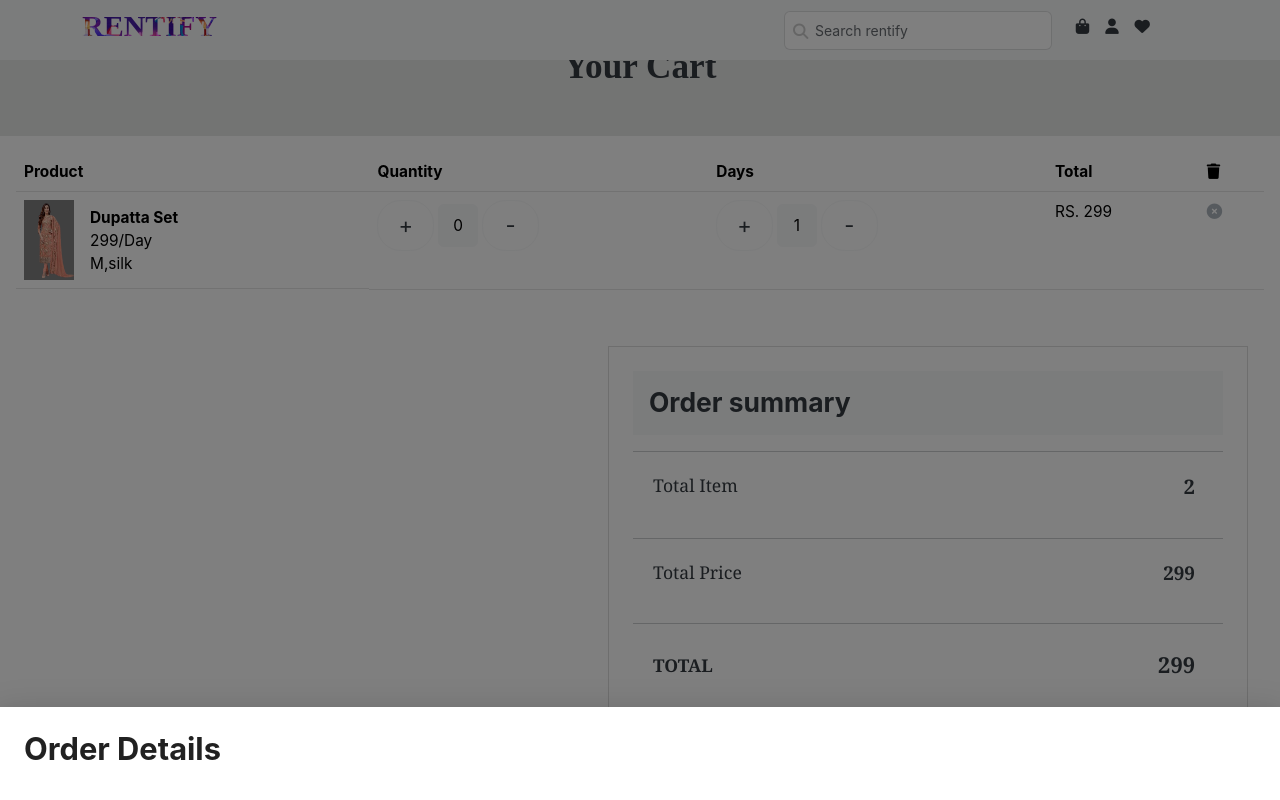
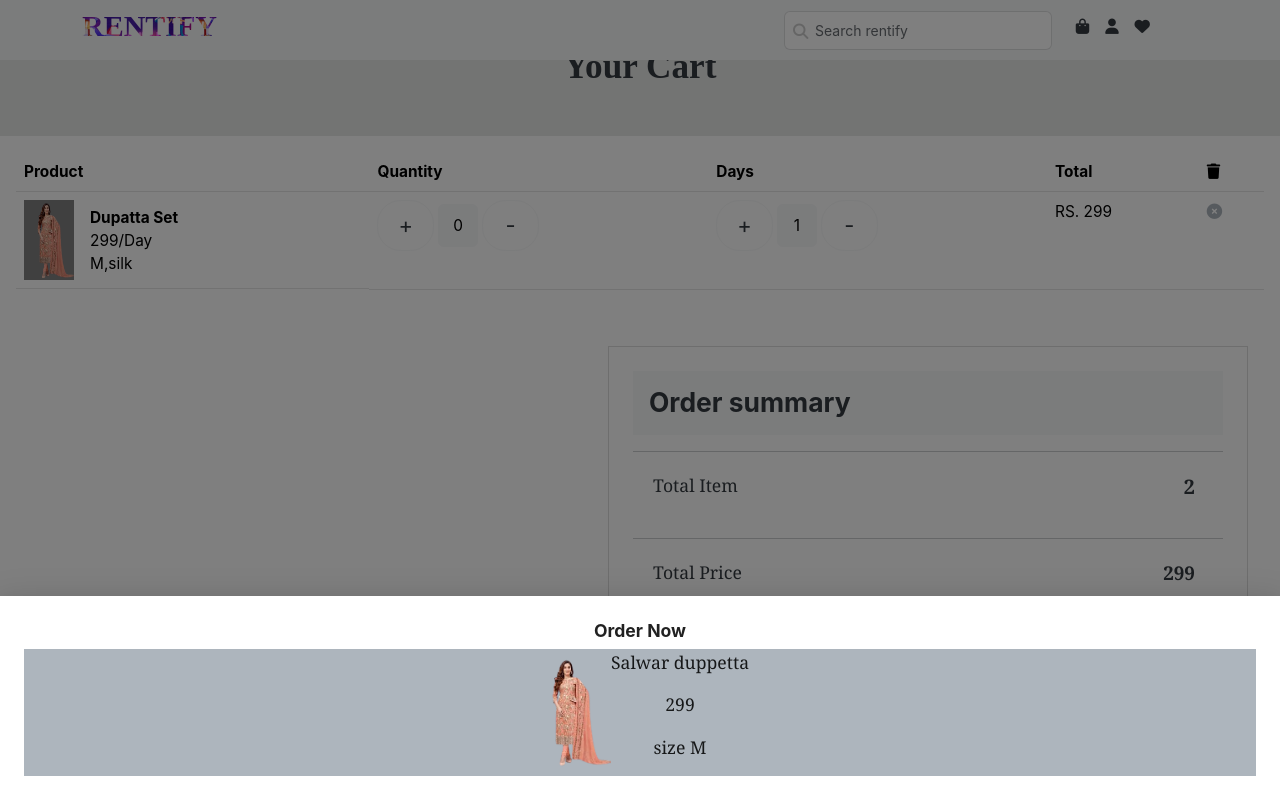
Before and after one commit to Naajiya/Rentify, a React (Vite) app: page /cart in a window 1280 px wide. Both pictures are taken after a click on the button "OPEN BOTTOM DRAWER". Shown: the part 50-850 px from the top of the page. Built offline with nearby package versions, Linux system fonts and the light colour scheme.

Commit message:
code updated

```diff
--- a/src/components/BottomDrawer.jsx
+++ b/src/components/BottomDrawer.jsx
@@ -2,14 +2,8 @@ import * as React from 'react';
 import Box from '@mui/material/Box';
 import Drawer from '@mui/material/Drawer';
 import Button from '@mui/material/Button';
-import List from '@mui/material/List';
-import Divider from '@mui/material/Divider';
-import ListItem from '@mui/material/ListItem';
-import ListItemButton from '@mui/material/ListItemButton';
-import ListItemIcon from '@mui/material/ListItemIcon';
-import ListItemText from '@mui/material/ListItemText';
-import InboxIcon from '@mui/icons-material/MoveToInbox';
-import MailIcon from '@mui/icons-material/Mail';
+
+import chrdar from '../assets/chrdar2.png'
 
 export default function BottomDrawer() {
   const [state, setState] = React.useState(false);
@@ -28,8 +22,15 @@ export default function BottomDrawer() {
     <div>
       <Button onClick={toggleDrawer(true)}>Open Bottom Drawer</Button>
       <Drawer anchor="bottom" open={state} onClose={toggleDrawer(false)}>
-        <div className='p-4'>
-            <h3>Order  Details</h3>
+        <div className='p-4 text-center'>
+            <h6>Order  Now</h6>
+            <div className='d-flex align-items-center justify-content-center bg-secondary'>
+              <img src={chrdar} alt="" className='img-fluid' style={{height:'7rem',width:'5rem'}}/>
+              <div className=''><p>Salwar duppetta</p>
+              <p>299</p>
+              <p>size <span>M</span></p>
+              </div>
+           </div>
         </div>
       </Drawer>
     </div>
```
